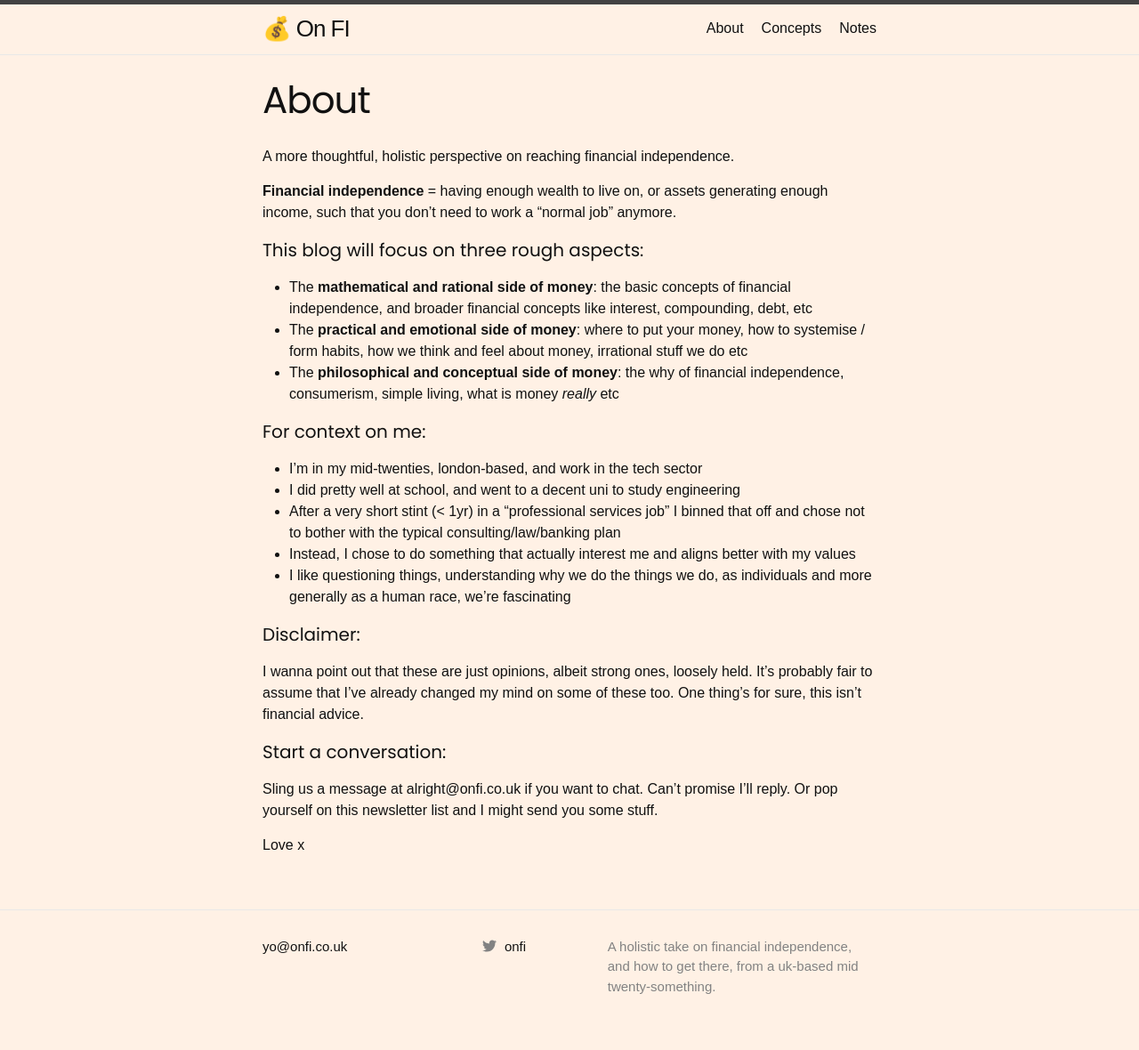
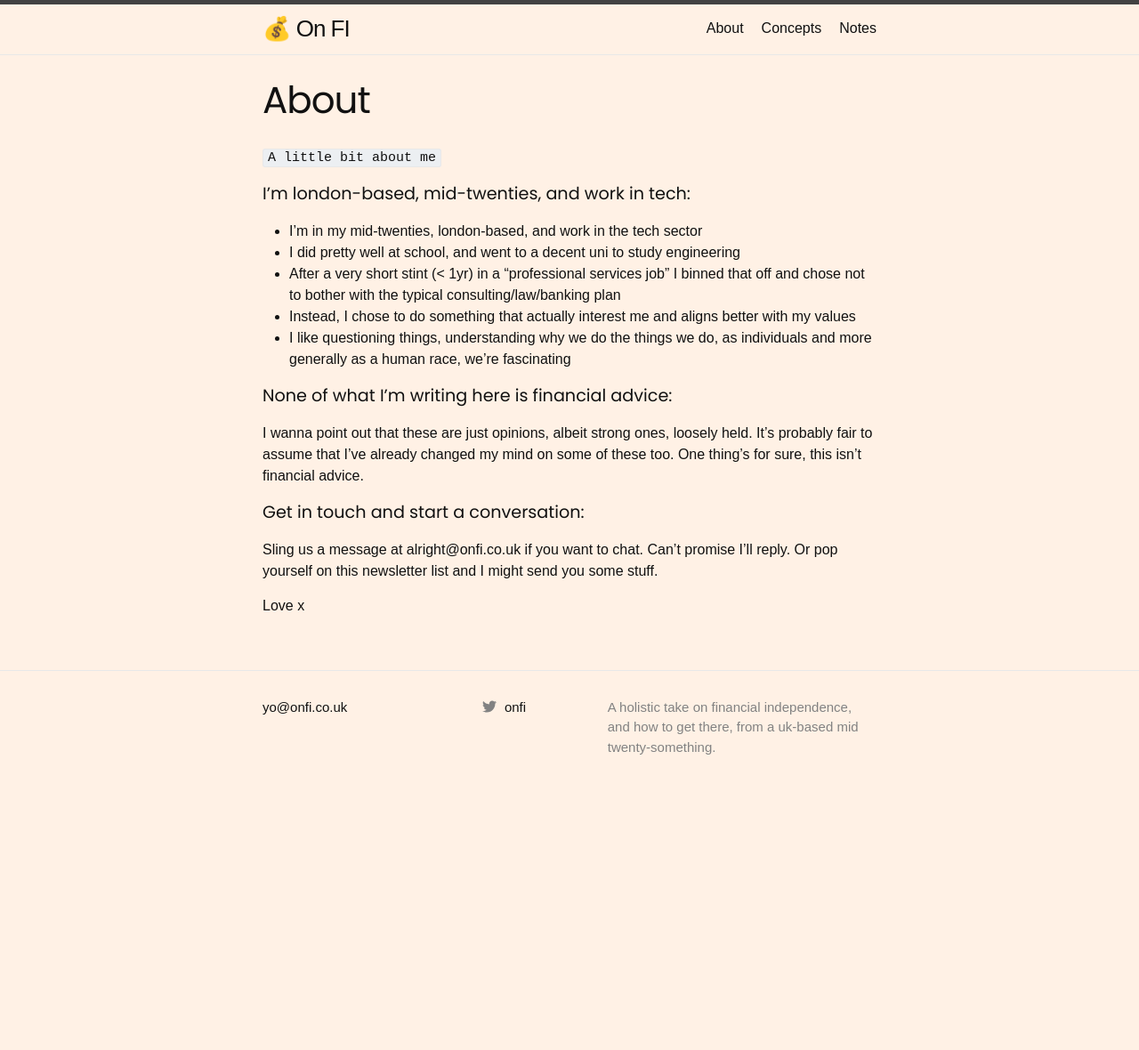
Before and after one commit to richardcadman/fi, a Jekyll site: the page built from about.md, in a window 1280 px wide. Shown: the whole page at 89% size. Built offline with Jekyll 4.4.1, drawn with Linux system fonts in a browser that asks for light colours; some web fonts are replaced; after the commit the page ends 911 px from its top, so only the background shows below that.

Commit message:
updated about, added drafts

```diff
--- a/about.md
+++ b/about.md
@@ -4,27 +4,20 @@ title: About
 permalink: /about/
 ---
 
-A more thoughtful, holistic perspective on reaching financial independence.
+`A little bit about me`
 
-**Financial independence** = having enough wealth to live on, or assets generating enough income, such that you don’t need to work a “normal job” anymore.
-
-#### This blog will focus on three rough aspects:
-- The **mathematical and rational side of money**: the basic concepts of financial independence, and broader financial concepts like interest, compounding, debt, etc
-- The **practical and emotional side of money**: where to put your money, how to systemise / form habits, how we think and feel about money, irrational stuff we do etc
-- The **philosophical and conceptual side of money**: the why of financial independence, consumerism, simple living, what is money _really_ etc
-
-#### For context on me:
+#### I'm london-based, mid-twenties, and work in tech:
 - I’m in my mid-twenties, london-based, and work in the tech sector
 - I did pretty well at school, and went to a decent uni to study engineering
 - After a very short stint (< 1yr) in a “professional services job” I binned that off and chose not to bother with the typical consulting/law/banking plan
 - Instead, I chose to do something that actually interest me and aligns better with my values
 - I like questioning things, understanding why we do the things we do, as individuals and more generally as a human race, we're fascinating
 
-#### Disclaimer:
+#### None of what I'm writing here is financial advice:
 
 I wanna point out that these are just opinions, albeit strong ones, loosely held. It’s probably fair to assume that I’ve already changed my mind on some of these too. One thing's for sure, this isn't financial advice.
 
-#### Start a conversation:
+#### Get in touch and start a conversation:
 
 Sling us a message at alright@onfi.co.uk if you want to chat. Can’t promise I’ll reply. Or pop yourself on this newsletter list and I might send you some stuff.
 
--- a/assets/main.scss
+++ b/assets/main.scss
@@ -81,3 +81,39 @@ a {
         color: #ffffff;
     }
 }
+
+.post-content {
+  margin-bottom: $spacing-unit;
+
+  h1 {
+    @include relative-font-size(1.625);
+
+    @include media-query($on-laptop) {
+      @include relative-font-size(1.5);
+    }
+  }
+
+  h2 {
+    @include relative-font-size(1.5);
+
+    @include media-query($on-laptop) {
+      @include relative-font-size(1.4);
+    }
+  }
+
+  h3 {
+    @include relative-font-size(1.35);
+
+    @include media-query($on-laptop) {
+      @include relative-font-size(1.3);
+    }
+  }
+
+  h4 {
+    @include relative-font-size(1.2);
+
+    @include media-query($on-laptop) {
+      @include relative-font-size(1.125);
+    }
+  }
+}
```
Also changed, not shown: _drafts/2019-03-29-dumping-ground.markdown (added, +13 -0 lines), _drafts/2019-03-29-fire-overview.markdown (added, +76 -0 lines), _drafts/2019-03-30-some-strategies.markdown (added, +12 -0 lines), _posts/2019-03-25-welcome-to-jekyll.markdown (deleted, +0 -25 lines).
